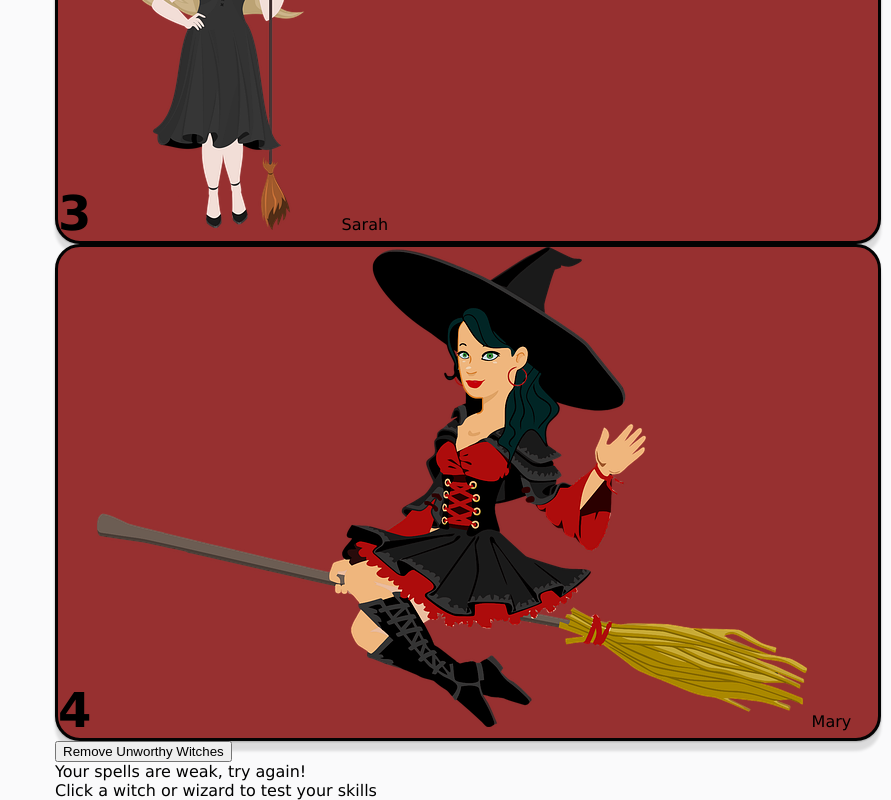
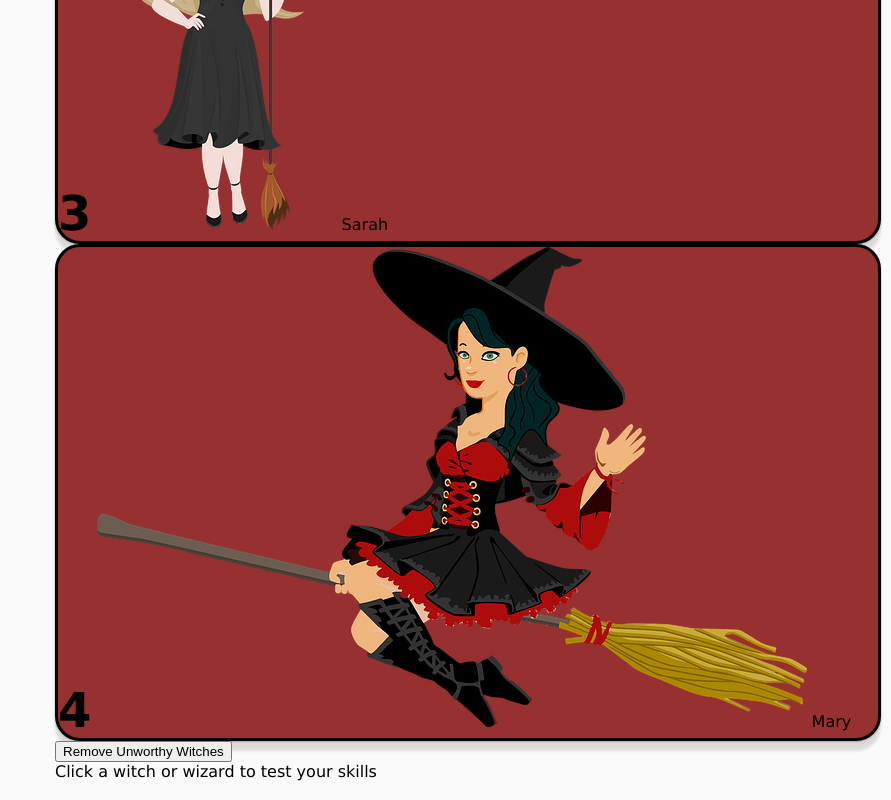
Before and after one commit to amanda-short/mod1-web-goblin-fighter, a plain HTML site: page index.html in a window 1280 px wide. Shown: the part 1243-2043 px from the top of the page, without its empty margins (389-1280 px from the left). Drawn offline with Linux system fonts and the light colour scheme.

Commit message:
recommit mid change

```diff
--- a/index.html
+++ b/index.html
@@ -64,8 +64,8 @@
             </ul>
             <button id="remove-button">Remove Unworthy Witches</button>
         </section>
-        <section class="banner" id="scoreboard"> Your spells are weak, try again!</section>
-        <section class="banner" id="result-display"> Click a witch or wizard to test your skills </section>
+    </section>
+    <section class="banner" id="result-display"> Click a witch or wizard to test your skills </section>
     </main>
 
 </body>
```
